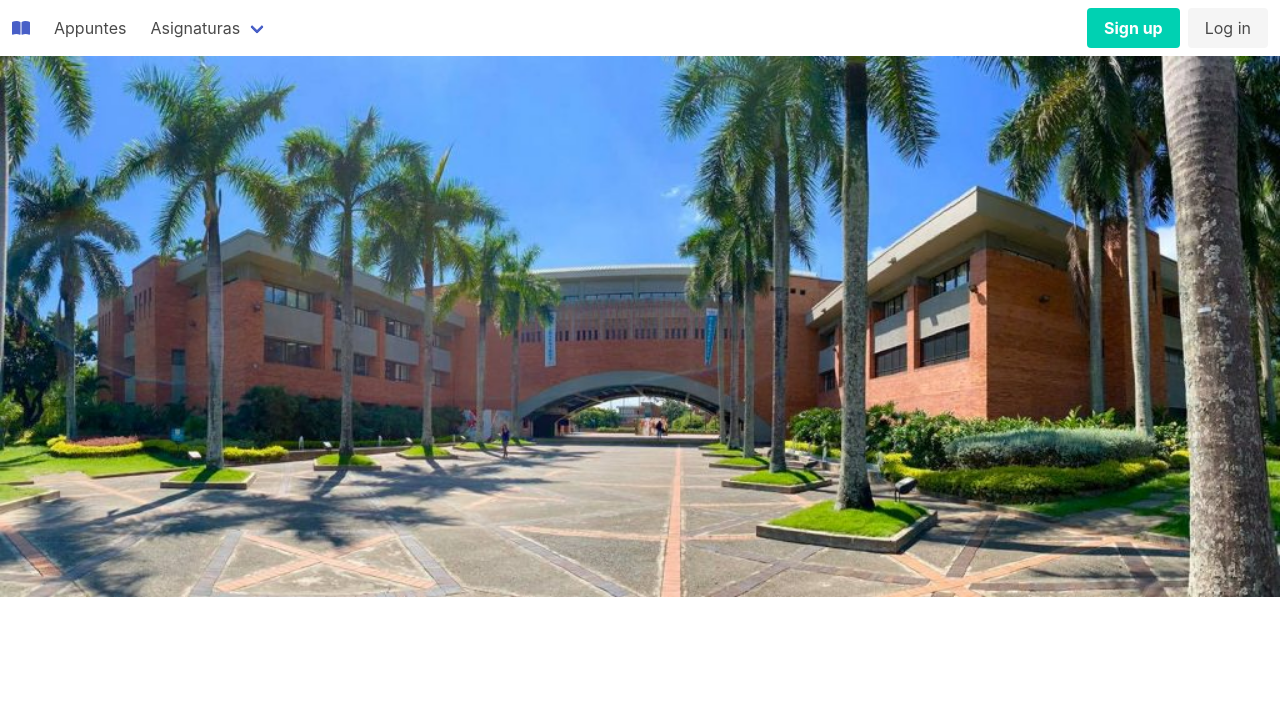
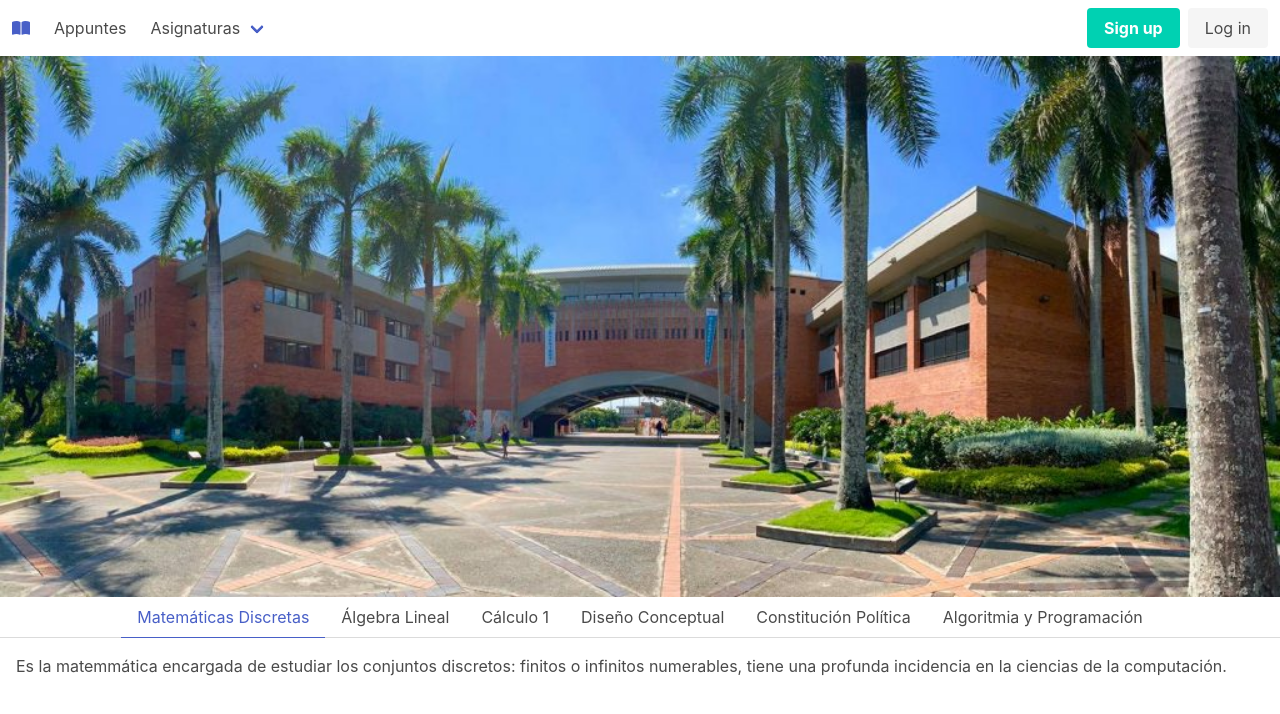
Before and after one commit to jhonattanbenitez/appuntes, a plain HTML site: page index_bulma.html in a window 1280 px wide. Drawn offline with nearby package versions, Linux system fonts and the light colour scheme.

Commit message:
Tabus añadidas para cada asignatura

```diff
--- /dev/null
+++ b/css/style.css
@@ -0,0 +1,12 @@
+#tabs-with-content .tabs:not(:last-child) {
+    margin-bottom: 0;
+  }
+
+  #tabs-with-content .tab-content {
+    padding: 1rem;
+    display: none;
+  }
+
+  #tabs-with-content .tab-content.is-active {
+    display: block;
+  }
--- a/index_bulma.html
+++ b/index_bulma.html
@@ -65,8 +65,34 @@
         </figure>
 
     </section>
+    <section class="asignaturas">
+        <div id="tabs-with-content">
+            <div class="tabs is-centered">
+              <ul>
+                <li><a>Matemáticas Discretas</a></li>
+                <li><a>Álgebra Lineal</a></li>
+                <li><a>Cálculo 1</a></li>
+                <li><a>Diseño Conceptual</a></li>
+                <li><a>Constitución Política</a></li>
+                <li><a>Algoritmia y Programación</a></li>
+              </ul>
+            </div>
+            <div>
+              <section class="tab-content">Es la matemmática encargada de estudiar los conjuntos discretos: finitos o infinitos numerables, tiene una profunda incidencia en la ciencias de la computación.</section>
+              <section class="tab-content">El álgebra lineal es una rama de las matemáticas que estudia conceptos tales como vectores, matrices, espacio dual, sistemas de ecuaciones lineales y en su enfoque de manera más formal, espacios vectoriales y sus transformaciones lineales.</section>
+              <section class="tab-content">En este curso se desarrolla la teoría básica del cálculo diferencial de funciones reales de variable real (límites, continuidad y diferenciabilidad) y sus principales aplicaciones. Entre éstas últimas se tienen: razones de cambio, problemas de optimización en una variable real, gráficas de funciones y aproximación de soluciones de ecuaciones no lineales en una variable.</section>
+              <section class="tab-content">El proceso de diseño conceptual consiste esencialmente en obtener una solución a un problema de diseño planteado a partir de las especificaciones, requisitos y necesidades planteadas.</section>
+              <section class="tab-content">La Constitución Política de Colombia de 1991 es la carta magna de la República de Colombia. Fue promulgada en la Gaceta Constitucional número 114 del jueves 4 de julio de 1991, y también se le conoce como la Constitución de los Derechos Humanos.</section>
+              <section class="tab-content">La Computación es una ciencia, en particular una rama de la Matemática que centra su interés en el estudio y definición formal de los cómputos.
+
+                Se le llama cómputo a la obtención de una solución o resultado (generalmente en el sentido matemático/aritmético del término), a partir de ciertos datos o entradas utilizando para ello un proceso o algoritmo.</section>
+            </div>
+          </div>
+    </section>
 
     <script src="https://kit.fontawesome.com/9b9126d124.js" crossorigin="anonymous"></script>
+    <script src="js/script.js"></script>
+    <link rel="stylesheet" href="/css/style.css">
 </body>
 
 </html>
--- /dev/null
+++ b/js/script.js
@@ -0,0 +1,35 @@
+let tabsWithContent = (function () {
+    let tabs = document.querySelectorAll('.tabs li');
+    let tabsContent = document.querySelectorAll('.tab-content');
+
+    let deactvateAllTabs = function () {
+      tabs.forEach(function (tab) {
+        tab.classList.remove('is-active');
+      });
+    };
+
+    let hideTabsContent = function () {
+      tabsContent.forEach(function (tabContent) {
+        tabContent.classList.remove('is-active');
+      });
+    };
+
+    let activateTabsContent = function (tab) {
+      tabsContent[getIndex(tab)].classList.add('is-active');
+    };
+
+    let getIndex = function (el) {
+      return [...el.parentElement.children].indexOf(el);
+    };
+
+    tabs.forEach(function (tab) {
+      tab.addEventListener('click', function () {
+        deactvateAllTabs();
+        hideTabsContent();
+        tab.classList.add('is-active');
+        activateTabsContent(tab);
+      });
+    })
+
+    tabs[0].click();
+  })();
```
